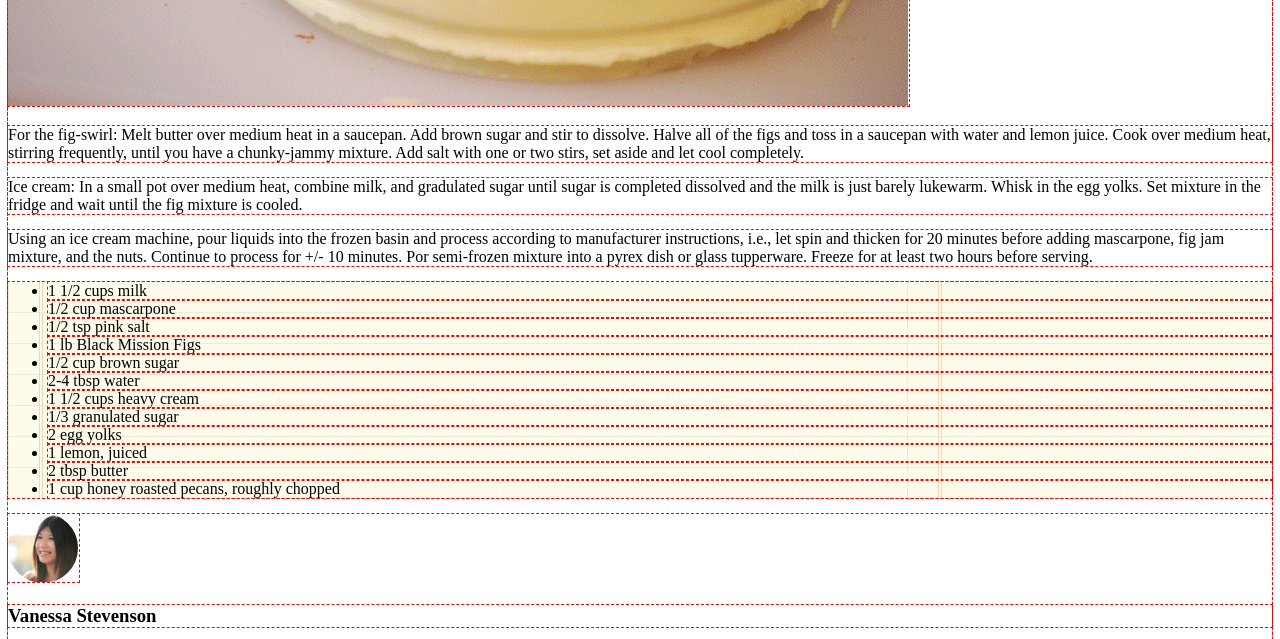
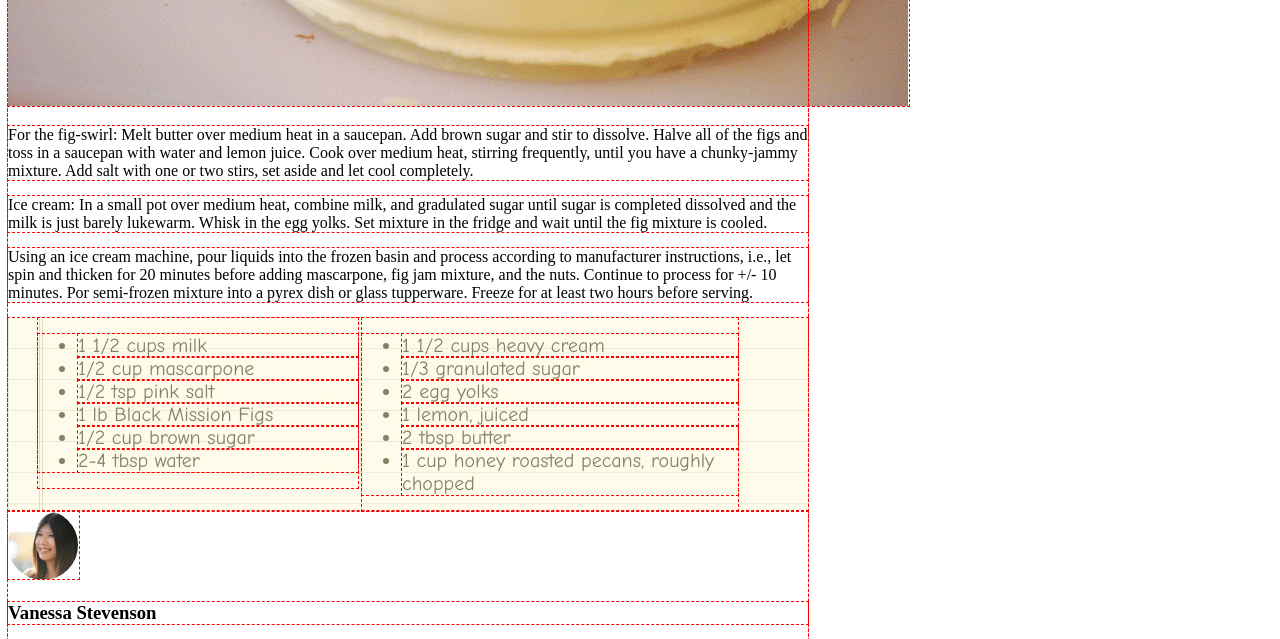
Before and after one commit to QuantumArchive/chocolate-pizza, a plain HTML site: page index.html in a window 1280 px wide. Shown: the part 600-1239 px from the top of the page. Drawn offline with Linux system fonts and the light colour scheme.

Commit message:
made changes to list div element and styled elements

```diff
--- a/index.html
+++ b/index.html
@@ -34,6 +34,7 @@
       <p>Using an ice cream machine, pour liquids into the frozen basin and process according to manufacturer instructions, i.e., let spin and thicken for 20 minutes before adding mascarpone, fig jam mixture, and the nuts. Continue to process for +/- 10 minutes. Por semi-frozen mixture into a pyrex dish or glass tupperware. Freeze for at least two hours before serving.
       </p>
       <div id="recipe">
+        <div class="listholder" id="leftlist">
           <ul>
             <li>1 1/2 cups milk</li>
             <li>1/2 cup mascarpone</li>
@@ -41,6 +42,10 @@
             <li>1 lb Black Mission Figs</li>
             <li>1/2 cup brown sugar</li>
             <li>2-4 tbsp water</li>
+          </ul>
+        </div>
+        <div class="listholder" id="rightlist">
+          <ul>
             <li>1 1/2 cups heavy cream</li>
             <li>1/3 granulated sugar</li>
             <li>2 egg yolks</li>
@@ -48,6 +53,7 @@
             <li>2 tbsp butter</li>
             <li>1 cup honey roasted pecans, roughly chopped</li>
           </ul>
+        </div>
       </div>
       <div id="author">
         <img src="lab-assets/van-pic.png">
--- a/style.css
+++ b/style.css
@@ -5,3 +5,29 @@
 #recipe {
   background-image: url("lab-assets/list-bg.png");
 }
+
+.listholder {
+  display: inline-block;
+  width: 47%;
+  vertical-align: top;
+}
+
+body {
+  width: 80%;
+  max-width: 800px;
+}
+
+ul li {
+  font-family: "Comic Sans MS", "Comic Sans", cursive;
+  font-size: 20px;
+  color: rgb(130, 130, 100);
+}
+
+#leftlist {
+    margin-left: 30px;
+    width: 40%;
+}
+
+#rightlist {
+  flex-wrap: wrap;
+}
```
Lines whose indentation alone changed are shown as unchanged.
